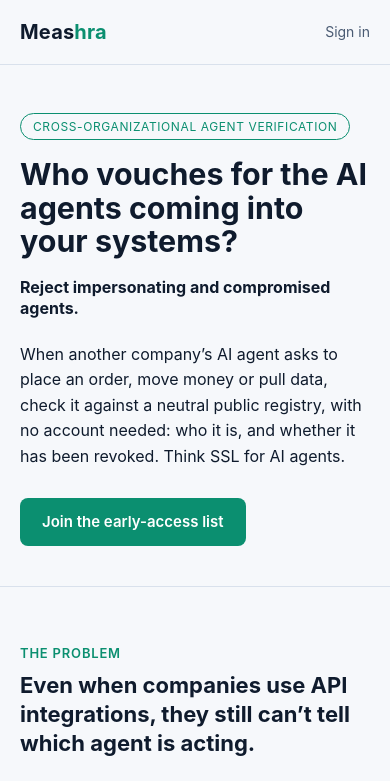
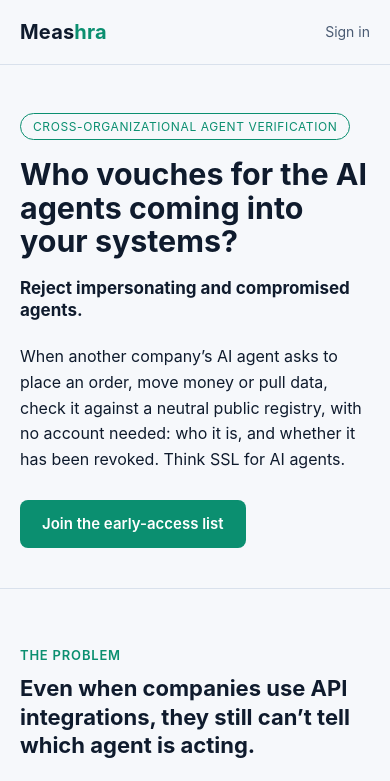
Before and after one commit to eilam10/meashra-site, a plain HTML site: page index.html in a window 390 px wide. Shown: the top 781 px of the page. Drawn offline with Linux system fonts and the light colour scheme.

Commit message:
Revert smaller mobile subhead

```diff
--- a/index.html
+++ b/index.html
@@ -58,7 +58,6 @@ footer{border-top:1px solid var(--line);padding:32px 0;color:var(--mute);font-si
 footer a{color:var(--mute)}
 @media(max-width:820px){.steps{grid-template-columns:1fr 1fr}.grid{grid-template-columns:1fr}nav a:not(.keep){display:none}.hero{padding:48px 0 40px}}
 @media(max-width:480px){.steps{grid-template-columns:1fr}.verify code{margin-bottom:10px}.hl{font-size:17px!important}}
-@media (max-width:600px){.hero-sub{font-size:16px !important}}
 </style>
 </head>
 <body>
@@ -72,7 +71,7 @@ footer a{color:var(--mute)}
   <div class="hero">
     <span class="badge">Cross-Organizational Agent Verification</span>
     <h1 style="font-size:clamp(1.9rem,3.9vw,2.7rem);">Who vouches for the AI agents coming into your systems?</h1>
-    <p class="hl hero-sub" style="margin:12px 0 22px;font-size:20px;font-weight:700;line-height:1.35;color:var(--text)">Reject impersonating and compromised agents.</p>
+    <p class="hl" style="margin:12px 0 22px;font-size:20px;font-weight:700;line-height:1.35;color:var(--text)">Reject impersonating and compromised agents.</p>
     <p class="lead" style="color:var(--text);font-size:16px">When another company’s AI agent asks to place an order, move money or pull data, check it against a neutral public registry, with no account needed: who it is, and whether it has been revoked. Think SSL for AI agents.</p>
     <div class="btns">
       <a class="btn p" href="mailto:eilam@meashra.com?subject=Meashra%20early%20access&body=Name%3A%0D%0AOrganization%3A%0D%0ARole%3A%0D%0A%0D%0AWe%20would%20want%20early%20access%20to%20Meashra%27s%20cross-organizational%20agent%20verification.">Join the early-access list</a>
```
